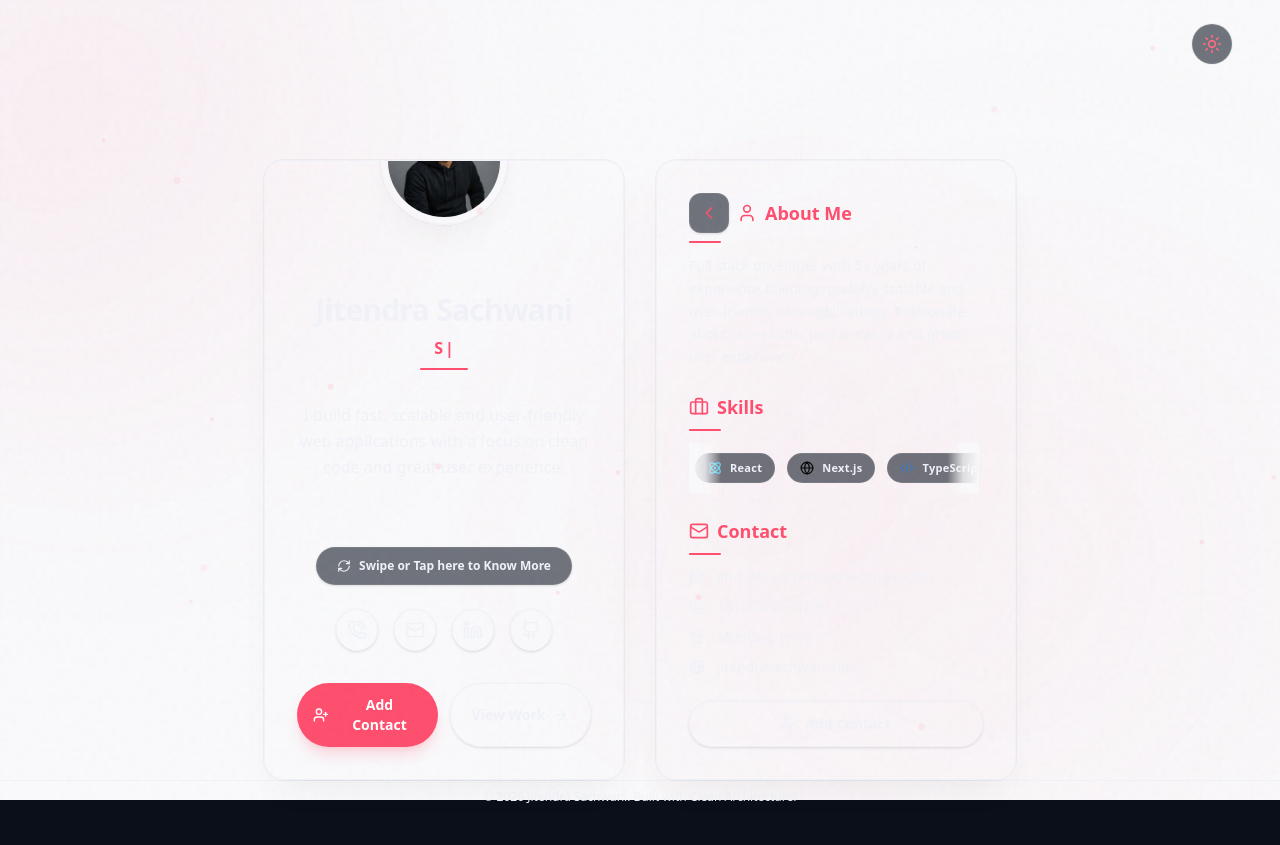
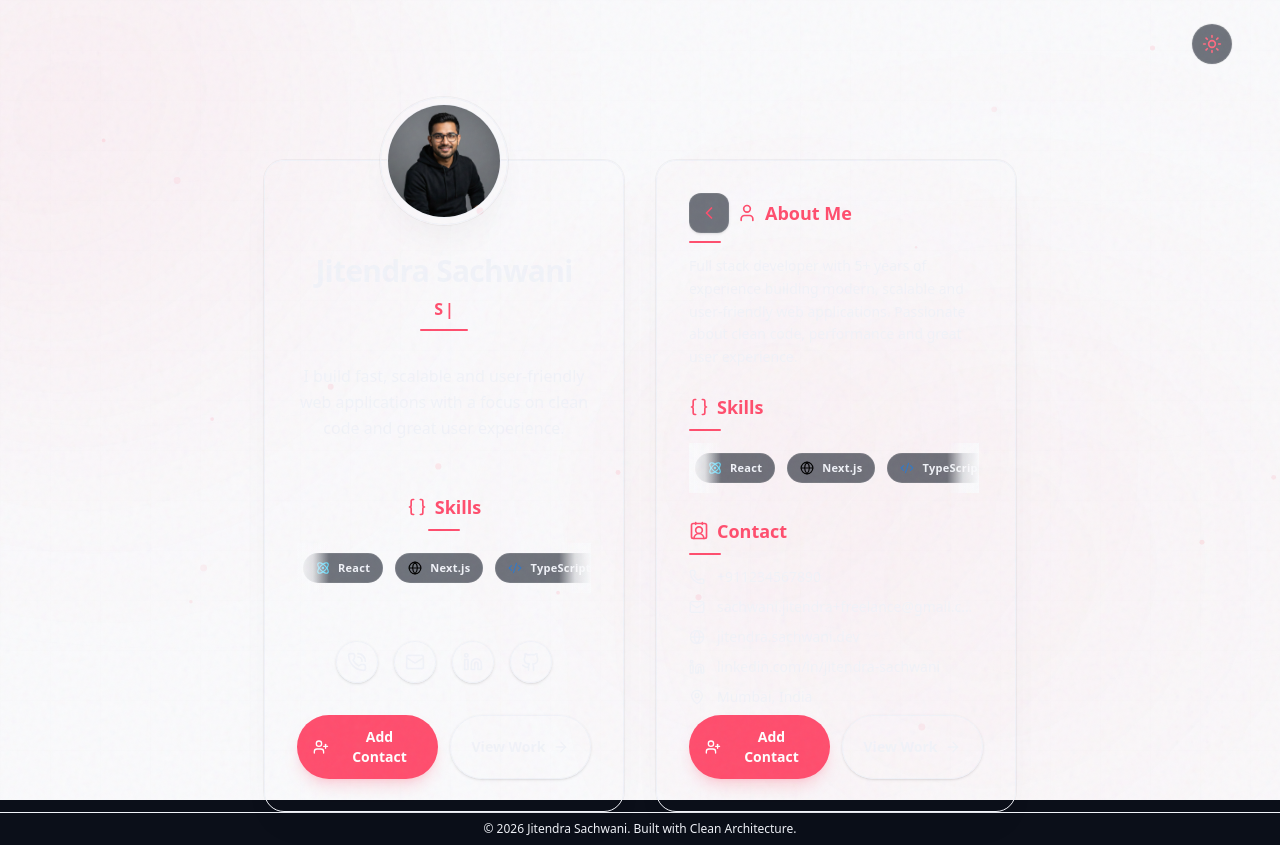
Before and after one commit to JitendraSachwani/personal-website, a Next.js app: page / in a window 1280 px wide. Before the commit the page ends 813 px from the top, so only its background shows below. Built offline with nearby package versions, Linux system fonts and the light colour scheme.

Commit message:
Added skills to the front card too

```diff
--- a/components/ProfileCard.tsx
+++ b/components/ProfileCard.tsx
@@ -11,11 +11,13 @@
   Globe,
   UserPlus,
   User,
-  Briefcase,
   ArrowRight,
-  RefreshCw,
   PhoneCall,
   ChevronLeft,
+  ChevronsLeft,
+  ChevronsRight,
+  ContactRound,
+  Braces,
 } from "lucide-react";
 import { GithubIcon, LinkedinIcon } from "@/components/Icons";
 import { shareVCard } from "@/lib/vcard";
@@ -63,26 +65,6 @@
 
 export function ProfileCard() {
   const [isFlipped, setIsFlipped] = useState(false);
-  const [desktopTiltFront, setDesktopTiltFront] = useState({ rotateX: 0, rotateY: 0 });
-  const [desktopTiltBack, setDesktopTiltBack] = useState({ rotateX: 0, rotateY: 0 });
-
-  const handleMouseMove = (e: React.MouseEvent<HTMLDivElement>, card: "front" | "back") => {
-    const rect = e.currentTarget.getBoundingClientRect();
-    const x = e.clientX - rect.left - rect.width / 2;
-    const y = e.clientY - rect.top - rect.height / 2;
-    // Limit tilt to 7 degrees for subtle effect
-    const tilt = {
-      rotateX: (-y / (rect.height / 2)) * 7,
-      rotateY: (x / (rect.width / 2)) * 7,
-    };
-    if (card === "front") setDesktopTiltFront(tilt);
-    if (card === "back") setDesktopTiltBack(tilt);
-  };
-
-  const handleMouseLeave = (card: "front" | "back") => {
-    if (card === "front") setDesktopTiltFront({ rotateX: 0, rotateY: 0 });
-    if (card === "back") setDesktopTiltBack({ rotateX: 0, rotateY: 0 });
-  };
 
   const handleFlip = () => {
     setIsFlipped(!isFlipped);
@@ -133,13 +115,26 @@
       {/* Instructions / Toggle Flip button */}
       <motion.button
         onClick={handleFlip}
-        className="flex items-center gap-2 px-5 py-2.5 rounded-full border border-border bg-card/80 glassmorphism text-xs font-semibold text-foreground hover:text-primary transition-all duration-300 shadow-sm"
+        className="md:hidden flex items-center gap-1 my-2 px-4 py-2 rounded-full border border-border bg-card/80 glassmorphism text-xs font-semibold text-foreground hover:text-primary transition-all duration-300 shadow-sm"
         whileHover={{ scale: 1.05 }}
         whileTap={{ scale: 0.95 }}
       >
-        <RefreshCw className="w-3.5 h-3.5" />
+        <ChevronsLeft className="w-3.5 h-3.5" />
         <span>Swipe or Tap here to Know More</span>
+        <ChevronsRight className="w-3.5 h-3.5" />
       </motion.button>
+
+      {/* Skills Section */}
+      <section className="flex flex-col items-center w-full my-6">
+        <div className="flex items-center gap-2 text-primary font-bold font-heading mb-2">
+          <Braces className="w-5 h-5 text-primary" />
+          <h2 className="text-lg">Skills</h2>
+        </div>
+        <div className="w-8 h-[2px] bg-primary rounded-full mb-3" />
+        <div className="w-full">
+          <SkillsCarousel compact />
+        </div>
+      </section>
 
       {/* Social Icons */}
       <div className="flex items-center gap-4 my-6">
@@ -224,9 +219,10 @@
           </p>
         </section>
 
+        {/* Skills Section */}
         <section>
           <div className="flex items-center gap-2 text-primary font-bold font-heading mb-2">
-            <Briefcase className="w-5 h-5 text-primary" />
+            <Braces className="w-5 h-5 text-primary" />
             <h2 className="text-lg">Skills</h2>
           </div>
           <div className="w-8 h-[2px] bg-primary rounded-full mb-3" />
@@ -238,57 +234,79 @@
         {/* Contact Section */}
         <section>
           <div className="flex items-center gap-2 text-primary font-bold font-heading mb-2">
-            <Mail className="w-5 h-5 text-primary" />
+            <ContactRound className="w-5 h-5 text-primary" />
             <h2 className="text-lg">Contact</h2>
           </div>
           <div className="w-8 h-[2px] bg-primary rounded-full mb-3" />
+
           <div className="space-y-2.5">
+            <div className="flex items-center gap-3 text-xs md:text-sm">
+              <Phone className="w-4 h-4 text-muted-foreground shrink-0" />
+              <a
+                href={`tel:${profile.phone}`}
+                className="text-muted-foreground hover:text-primary transition-colors"
+              >
+                {profile.phone}
+              </a>
+            </div>
             <div className="flex items-center gap-3 text-xs md:text-sm">
               <Mail className="w-4 h-4 text-muted-foreground shrink-0" />
               <a
-                href="mailto:jitendra.sachwani@example.com"
+                href={`mailto:${profile.email}`}
                 className="text-muted-foreground hover:text-primary transition-colors truncate"
               >
-                jitendra.sachwani@example.com
+                {profile.email}
               </a>
-            </div>
-            <div className="flex items-center gap-3 text-xs md:text-sm">
-              <Phone className="w-4 h-4 text-muted-foreground shrink-0" />
-              <a
-                href="tel:+911234567890"
-                className="text-muted-foreground hover:text-primary transition-colors"
-              >
-                +91 12345 67890
-              </a>
-            </div>
-            <div className="flex items-center gap-3 text-xs md:text-sm">
-              <MapPin className="w-4 h-4 text-muted-foreground shrink-0" />
-              <span className="text-muted-foreground">Mumbai, India</span>
             </div>
             <div className="flex items-center gap-3 text-xs md:text-sm">
               <Globe className="w-4 h-4 text-muted-foreground shrink-0" />
               <a
-                href="https://jitendrasachwani.dev"
+                href={profile.website}
                 target="_blank"
                 rel="noopener noreferrer"
                 className="text-muted-foreground hover:text-primary transition-colors"
               >
-                jitendrasachwani.dev
+                {new URL(`https://jitendra.sachwani.dev`).hostname}
               </a>
+            </div>
+
+            <div className="flex items-center gap-3 text-xs md:text-sm">
+              <LinkedinIcon className="w-4 h-4 text-muted-foreground shrink-0" />
+              <a
+                href={profile.social.linkedin}
+                target="_blank"
+                rel="noopener noreferrer"
+                className="text-muted-foreground hover:text-primary transition-colors"
+              >
+                {profile.social.linkedin.replace(/(^\w+:|^)\/\//, "")}
+              </a>
+            </div>
+
+            <div className="flex items-center gap-3 text-xs md:text-sm">
+              <MapPin className="w-4 h-4 text-muted-foreground shrink-0" />
+              <span className="text-muted-foreground">
+                {profile.location.city}, {profile.location.country}
+              </span>
             </div>
           </div>
         </section>
       </div>
 
-      {/* Save Contact CTA */}
-      <div className="mt-6">
+      <div className="grid grid-cols-2 gap-3 w-full mt-2">
         <button
           onClick={shareVCard}
-          className="flex items-center justify-center gap-2 w-full px-4 py-3 rounded-full border border-border bg-card/85 hover:bg-primary hover:text-white dark:hover:bg-primary text-foreground font-semibold text-xs md:text-sm shadow-sm transition-all duration-300 cursor-pointer transform hover:-translate-y-0.5 active:translate-y-0 hover:shadow-lg hover:shadow-primary/20"
+          className="flex items-center justify-center gap-2 px-4 py-3 rounded-full bg-primary hover:bg-accent text-white font-semibold text-xs md:text-sm shadow-lg shadow-primary/20 transition-all duration-300 cursor-pointer transform hover:-translate-y-0.5 active:translate-y-0"
         >
           <UserPlus className="w-4 h-4" />
           <span>Add Contact</span>
         </button>
+        <Link
+          href="/work"
+          className="flex items-center justify-center gap-2 px-4 py-3 rounded-full border border-border bg-card hover:bg-foreground/5 text-foreground font-semibold text-xs md:text-sm shadow-sm transition-all duration-300 transform hover:-translate-y-0.5 active:translate-y-0"
+        >
+          <span>View Work</span>
+          <ArrowRight className="w-4 h-4" />
+        </Link>
       </div>
     </div>
   );
@@ -296,7 +314,7 @@
   return (
     <div className="w-full max-w-5xl mx-auto px-4 relative">
       {/* Mobile Card Layout (Swipe and Flip, hidden on LG) */}
-      <div className="lg:hidden flex flex-col items-center">
+      <div className="md:hidden flex flex-col items-center">
         <div className="relative w-full max-w-sm aspect-[3/4.6] min-h-[520px] md:min-h-[580px] xs:aspect-[3/4] perspective-1000">
           <motion.div
             className="w-full h-full relative"
@@ -306,7 +324,6 @@
             drag="x"
             dragConstraints={{ left: 0, right: 0 }}
             onDragEnd={(e, info) => {
-              // Flip on swipe left/right
               if (Math.abs(info.offset.x) > 60) {
                 handleFlip();
               }
@@ -329,36 +346,16 @@
       </div>
 
       {/* Desktop Card Layout (Side-by-side FRONT & BACK, hidden on Mobile/Tablet) */}
-      <div className="hidden lg:flex flex-row justify-center gap-8 items-stretch mt-16">
-        {/* Front Card */}
-        <motion.div
-          className="w-[360px] min-h-[530px] rounded-premium bg-card/85 dark:bg-card/65 border border-border shadow-premium-light dark:shadow-premium-dark relative overflow-hidden transition-all duration-500 hover:border-primary/30 hover:shadow-glow cursor-default flex flex-col justify-between"
-          style={{
-            perspective: 1000,
-            transformStyle: "preserve-3d",
-            rotateX: desktopTiltFront.rotateX,
-            rotateY: desktopTiltFront.rotateY,
-          }}
-          onMouseMove={(e) => handleMouseMove(e, "front")}
-          onMouseLeave={() => handleMouseLeave("front")}
-        >
+      <div className="hidden md:flex flex-row justify-center gap-8 items-stretch mt-16">
+        {/* Left Card */}
+        <div className="w-[360px] min-h-[530px] rounded-premium bg-card/85 dark:bg-card/65 border border-border shadow-premium-light dark:shadow-premium-dark relative transition-all duration-500 flex flex-col justify-between">
           {renderFrontContent()}
-        </motion.div>
+        </div>
 
-        {/* Back Card */}
-        <motion.div
-          className="w-[360px] min-h-[530px] rounded-premium bg-card/85 dark:bg-card/65 border border-border shadow-premium-light dark:shadow-premium-dark relative overflow-hidden transition-all duration-500 hover:border-accent/30 hover:shadow-glow cursor-default flex flex-col justify-between"
-          style={{
-            perspective: 1000,
-            transformStyle: "preserve-3d",
-            rotateX: desktopTiltBack.rotateX,
-            rotateY: desktopTiltBack.rotateY,
-          }}
-          onMouseMove={(e) => handleMouseMove(e, "back")}
-          onMouseLeave={() => handleMouseLeave("back")}
-        >
+        {/* Right Card */}
+        <div className="w-[360px] min-h-[530px] rounded-premium bg-card/85 dark:bg-card/65 border border-border shadow-premium-light dark:shadow-premium-dark relative overflow-hidden transition-all duration-500 flex flex-col justify-between">
           {renderBackContent()}
-        </motion.div>
+        </div>
       </div>
     </div>
   );
```
